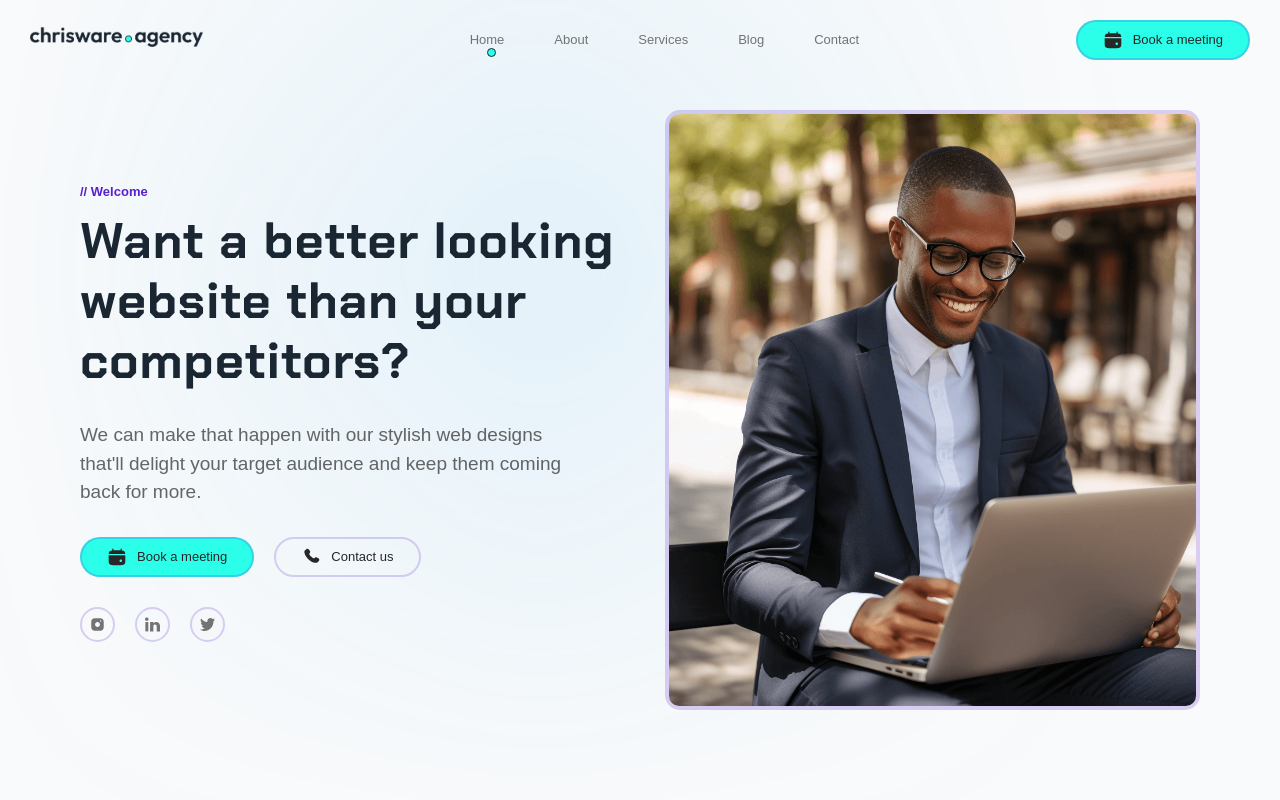
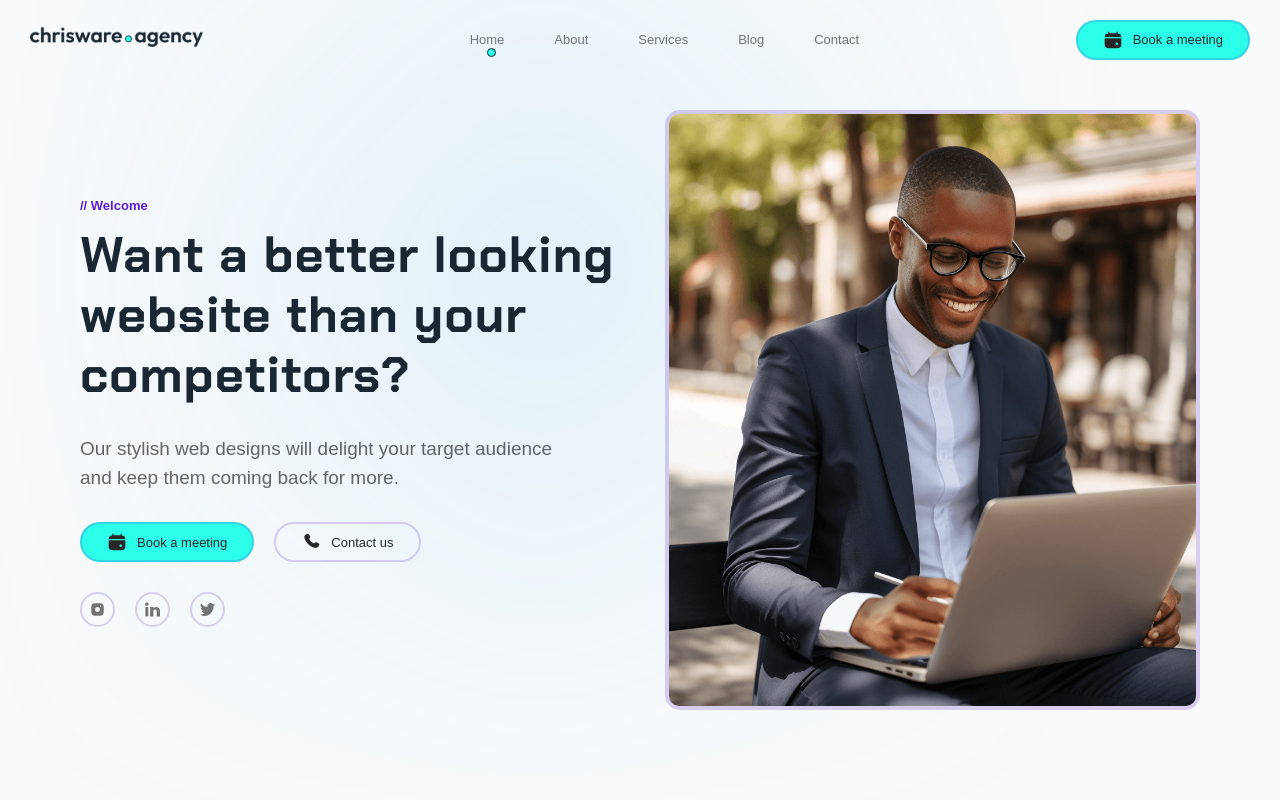
Before and after one commit to ChristianWare/chris-ware-agency, a Next.js app: page / in a window 1280 px wide. Shown: the top 800 px of the page. Built offline with nearby package versions, Linux system fonts and the light colour scheme; a web font is replaced by a local one.

Commit message:
Hero Copy Update

```diff
--- a/src/components/Hero/Hero.tsx
+++ b/src/components/Hero/Hero.tsx
@@ -22,8 +22,8 @@ const Hero = () => {
                 Want a better looking website than your competitors?
               </h1>
               <p className={styles.copy}>
-                We can make that happen with our stylish web designs that&#39;ll
-                delight your target audience and keep them coming back for more.
+                Our stylish web designs will delight your target audience and
+                keep them coming back for more.
               </p>
               <div className={styles.btnContainer}>
                 <Button href='/contact' btnType='secondary'>
```
